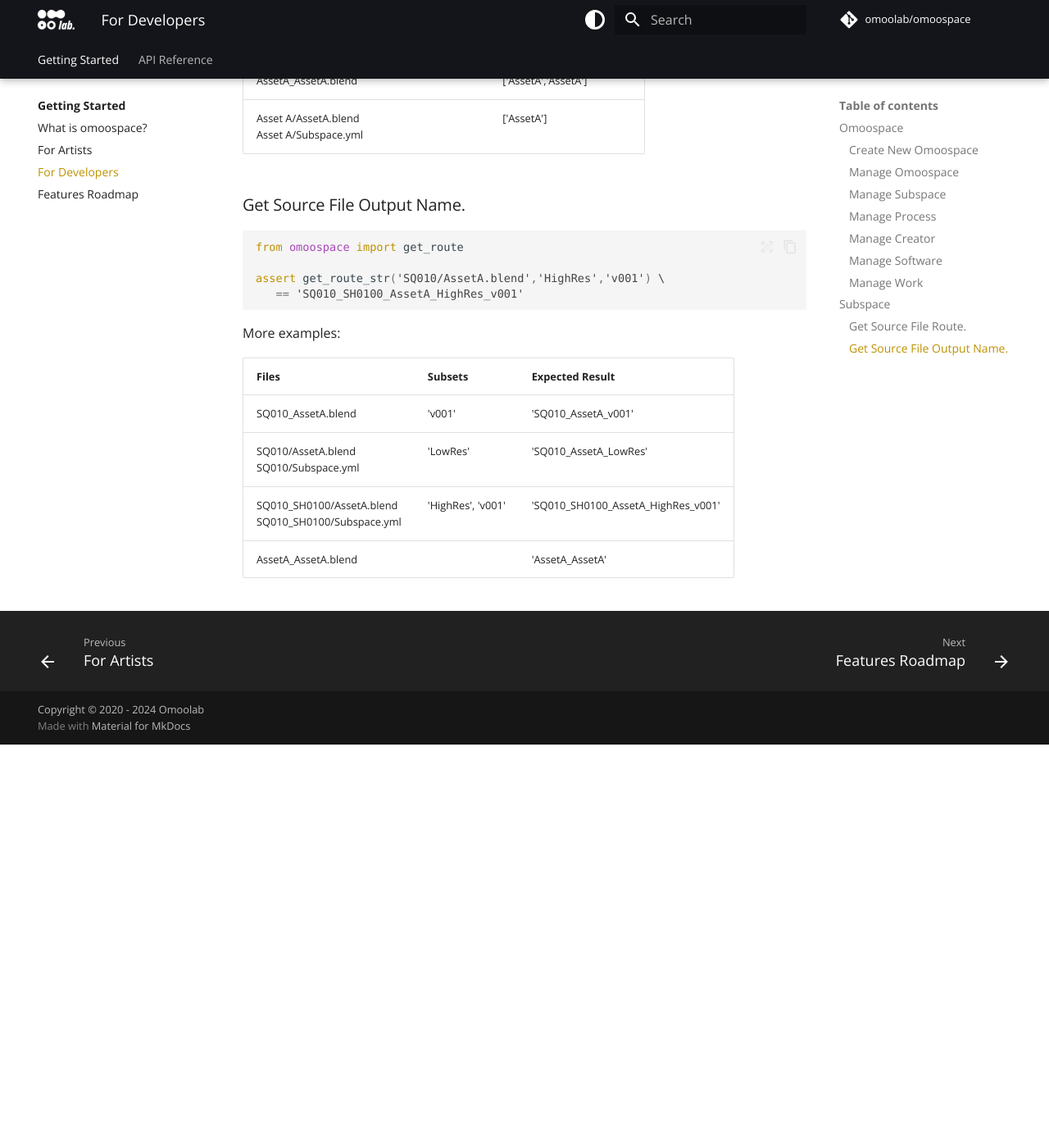
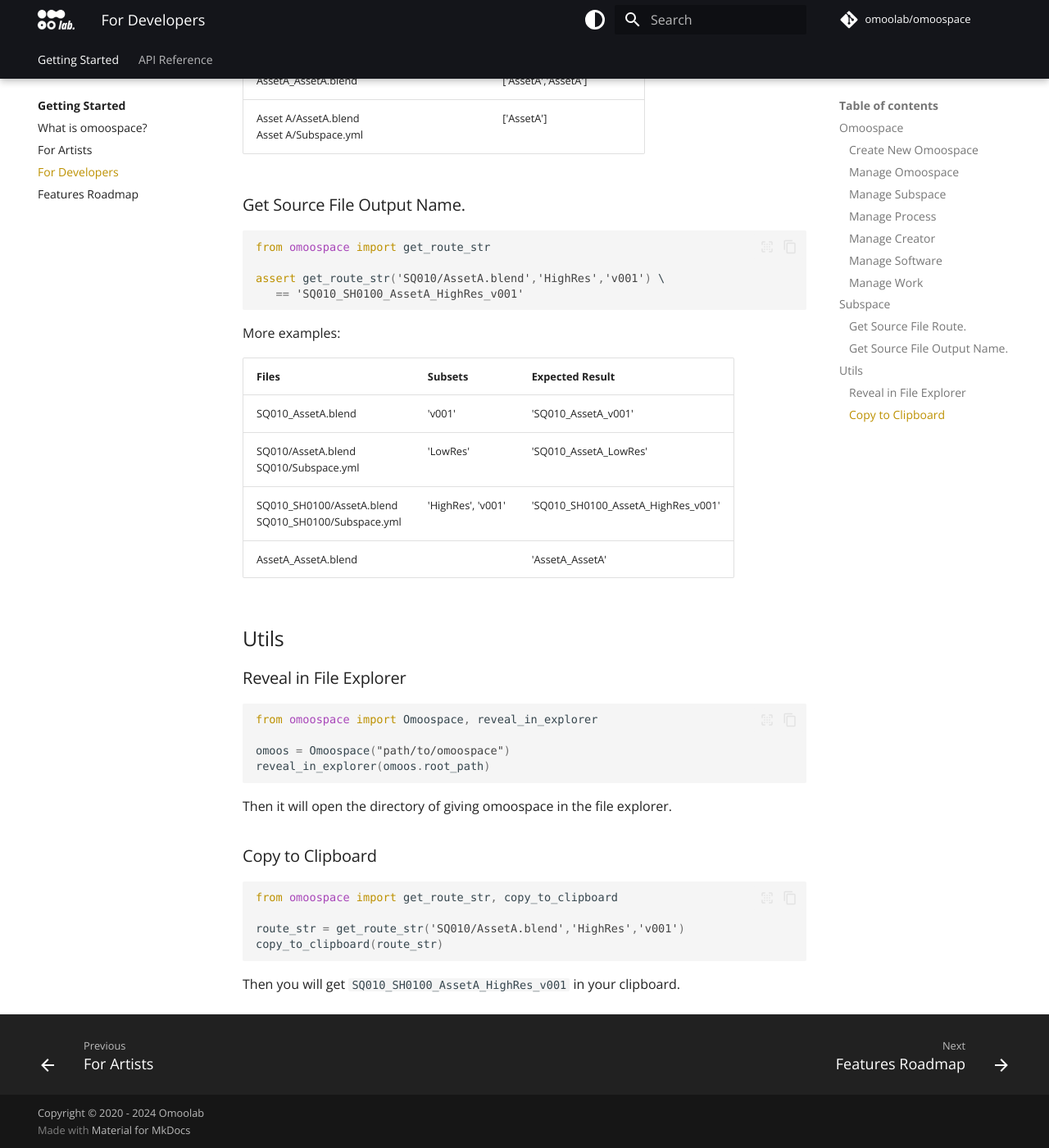
Before and after one commit to OmooLab/Omoospace, an MkDocs documentation site: the page built from docs/developers.md, in a window 1280 px wide and 1400 px high, scrolled down 6379 px. Shown: the whole window at 82% size. Built offline with MkDocs 1.6.1 and Material for MkDocs 9.7.7, drawn with Linux system fonts in a browser that asks for light colours; some web fonts are replaced; comment, search, counter and statistics services are not loaded; the version menu is left out; before the commit the page ends 7287 px from its top, so only the background shows below that.

Commit message:
feat: remove backup or recovered string

````diff
--- a/docs/developers.md
+++ b/docs/developers.md
@@ -293,26 +293,26 @@
 
 More examples:
 
-| Files                                                               | Expected Result               |
-| ------------------------------------------------------------------- | ----------------------------- |
-| SQ010_AssetA.blend                                                  | ['SQ010','AssetA']           |
-| SQ010/AssetA.blend                                                  | ['AssetA']                    |
-| SQ010/AssetA.blend<br>SQ010/Subspace.yml                            | ['SQ010','AssetA']           |
+| Files                                                               | Expected Result             |
+| ------------------------------------------------------------------- | --------------------------- |
+| SQ010_AssetA.blend                                                  | ['SQ010','AssetA']          |
+| SQ010/AssetA.blend                                                  | ['AssetA']                  |
+| SQ010/AssetA.blend<br>SQ010/Subspace.yml                            | ['SQ010','AssetA']          |
 | SQ010_SH0100/AssetA.blend<br>SQ010_SH0100/Subspace.yml              | ['SQ010','SH0100','AssetA'] |
 | SQ010_SH0100/SH0100_AssetA.blend<br>SQ010_SH0100/Subspace.yml       | ['SQ010','SH0100','AssetA'] |
 | SQ010_SH0100/SQ010_SH0100_AssetA.blend<br>SQ010_SH0100/Subspace.yml | ['SQ010','SH0100','AssetA'] |
 | SQ010_SH0100/SQ010_SH0100_AssetA.blend<br>SQ010_SH0100/Subspace.yml | ['SQ010','SH0100','AssetA'] |
-| AssetA_001.blend                                                    | ['AssetA']                    |
-| AssetA\_\_v001.blend                                                | ['AssetA']                    |
-| Asset-A\_\_v001.blend                                               | ['AssetA']                    |
-| AssetA_v001_autosave.blend                                          | ['AssetA']                    |
-| AssetA_AssetA.blend                                                 | ['AssetA','AssetA']           |
-| Asset A/AssetA.blend<br>Asset A/Subspace.yml                        | ['AssetA']                    |
+| AssetA_001.blend                                                    | ['AssetA']                  |
+| AssetA\_\_v001.blend                                                | ['AssetA']                  |
+| Asset-A\_\_v001.blend                                               | ['AssetA']                  |
+| AssetA_v001_autosave.blend                                          | ['AssetA']                  |
+| AssetA_AssetA.blend                                                 | ['AssetA','AssetA']         |
+| Asset A/AssetA.blend<br>Asset A/Subspace.yml                        | ['AssetA']                  |
 
 ### Get Source File Output Name.
 
 ```python
-from omoospace import get_route
+from omoospace import get_route_str
 
 assert get_route_str('SQ010/AssetA.blend','HighRes','v001') \
    == 'SQ010_SH0100_AssetA_HighRes_v001'
@@ -326,3 +326,27 @@
 | SQ010/AssetA.blend<br>SQ010/Subspace.yml               | 'LowRes'          | 'SQ010_AssetA_LowRes'              |
 | SQ010_SH0100/AssetA.blend<br>SQ010_SH0100/Subspace.yml | 'HighRes', 'v001' | 'SQ010_SH0100_AssetA_HighRes_v001' |
 | AssetA_AssetA.blend                                    |                   | 'AssetA_AssetA'                    |
+
+## Utils
+
+### Reveal in File Explorer
+
+```python
+from omoospace import Omoospace, reveal_in_explorer
+
+omoos = Omoospace("path/to/omoospace")
+reveal_in_explorer(omoos.root_path)
+```
+
+Then it will open the directory of giving omoospace in the file explorer.
+
+### Copy to Clipboard
+
+```python
+from omoospace import get_route_str, copy_to_clipboard
+
+route_str = get_route_str('SQ010/AssetA.blend','HighRes','v001')
+copy_to_clipboard(route_str)
+```
+
+Then you will get `SQ010_SH0100_AssetA_HighRes_v001` in your clipboard.
--- a/mkdocs.yml
+++ b/mkdocs.yml
@@ -17,6 +17,7 @@
       - Omoospace: apis/omoospace.md
       - Subspace: apis/subspace.md
       - Package: apis/package.md
+      - Utils: apis/utils.md
 
 theme:
   name: material
@@ -26,7 +27,6 @@
     text: Open Sans
     code: Cascadia Code
   palette:
-
     # Palette toggle for automatic mode
     - media: "(prefers-color-scheme)"
       primary: black
--- a/omoospace/__init__.py
+++ b/omoospace/__init__.py
@@ -19,7 +19,9 @@
 )
 
 from omoospace.utils import (
-    format_name
+    format_name,
+    copy_to_clipboard,
+    reveal_in_explorer
 )
 
 from omoospace.types import *
--- a/pyproject.toml
+++ b/pyproject.toml
@@ -10,6 +10,7 @@
 ruamel-yaml = "^0.17.35"
 pypinyin = "^0.49.0"
 nutree = "^0.5.1"
+pyperclip = "^1.8.2"
 
 [tool.poetry.scripts]
 
````
Also changed, not shown: docs/apis/utils.md (added, +1 -0 lines), docs/omoospace.md (+1 -1 lines), 5 other files.
